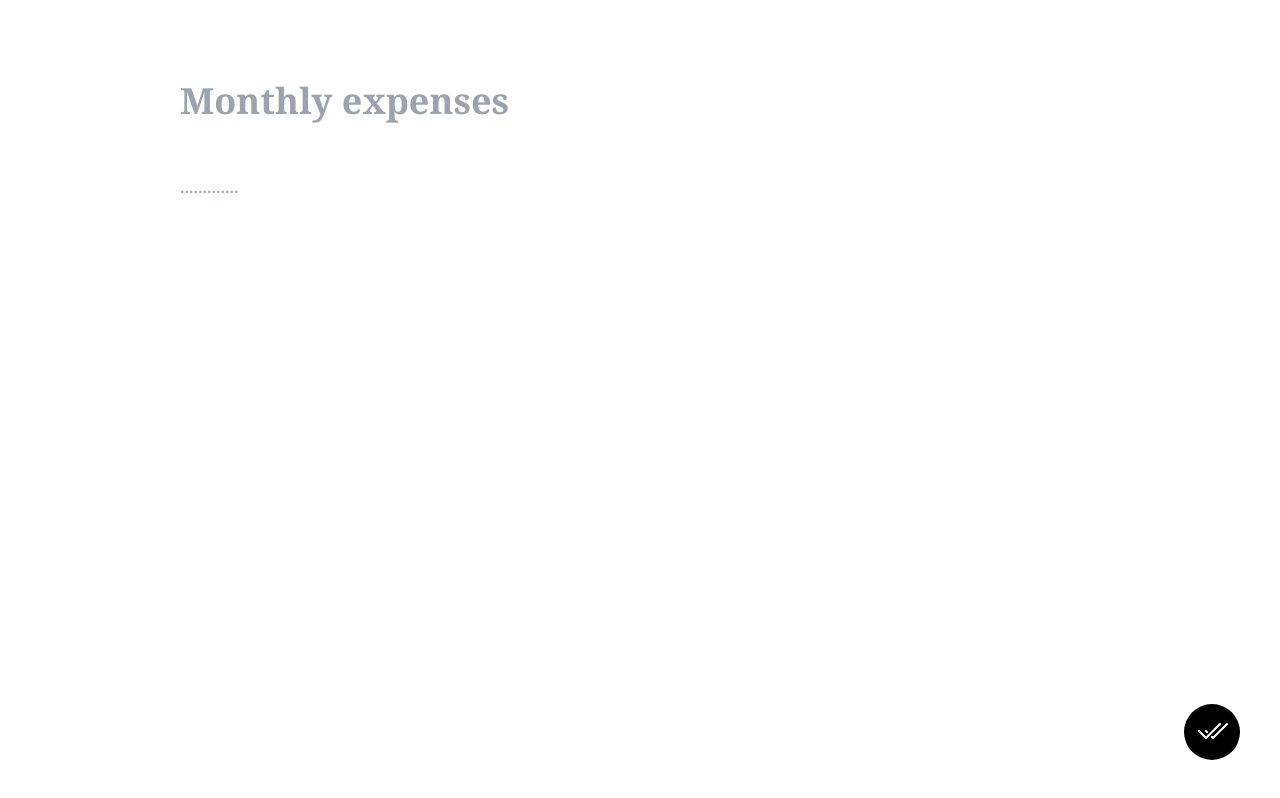
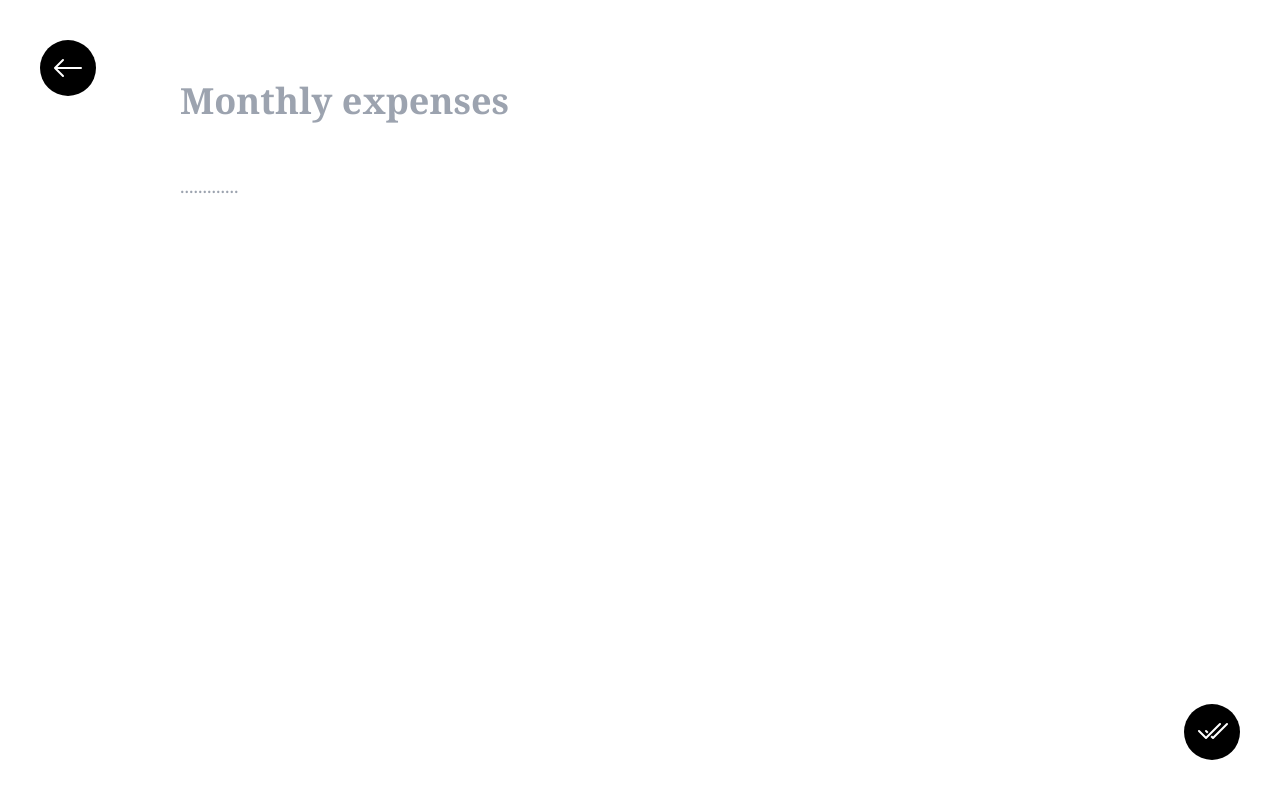
Before and after one commit to ikhsanmuhamad22/personal-notes, a React (Vite) app: page /note/new in a window 1280 px wide. Built offline with nearby package versions, Linux system fonts and the light colour scheme.

Commit message:
feat: back button for detail and add note

```diff
--- /dev/null
+++ b/src/components/BackButtonLink.jsx
@@ -0,0 +1,12 @@
+import { Link } from 'react-router-dom';
+import BackButton from './Button/BackButton';
+
+const BackButtonLink = () => {
+  return (
+    <Link className="absolute md:left-10 md:top-10 bottom-10 left-10" to={-1}>
+      <BackButton />
+    </Link>
+  );
+};
+
+export default BackButtonLink;
--- /dev/null
+++ b/src/components/Button/BackButton.jsx
@@ -0,0 +1,21 @@
+const BackButton = () => {
+  return (
+    <div className="bg-black p-3 rounded-full w-fit">
+      <svg
+        xmlns="http://www.w3.org/2000/svg"
+        width="32"
+        height="32"
+        fill="white"
+        className="bi bi-arrow-left"
+        viewBox="0 0 16 16"
+      >
+        <path
+          fillRule="evenodd"
+          d="M15 8a.5.5 0 0 0-.5-.5H2.707l3.147-3.146a.5.5 0 1 0-.708-.708l-4 4a.5.5 0 0 0 0 .708l4 4a.5.5 0 0 0 .708-.708L2.707 8.5H14.5A.5.5 0 0 0 15 8"
+        />
+      </svg>
+    </div>
+  );
+};
+
+export default BackButton;
--- a/src/pages/AddNotePage.jsx
+++ b/src/pages/AddNotePage.jsx
@@ -1,10 +1,14 @@
+import BackButtonLink from '../components/BackButtonLink';
 import Form from '../components/Form';
 
 const AddNotePage = () => {
   return (
-    <main className="m-4 lg:m-10">
-      <Form />
-    </main>
+    <>
+      <BackButtonLink />
+      <main className="m-4 lg:m-10">
+        <Form />
+      </main>
+    </>
   );
 };
 
--- a/src/pages/DetailNotePage.jsx
+++ b/src/pages/DetailNotePage.jsx
@@ -8,6 +8,7 @@ import {
 } from '../utils/data';
 import ArchiveButton from '../components/Button/ArchiveButton';
 import DeleteButton from '../components/Button/DeleteButton';
+import BackButtonLink from '../components/BackButtonLink';
 
 const DetailNotePage = () => {
   const navigate = useNavigate();
@@ -31,6 +32,7 @@ const DetailNotePage = () => {
 
   return (
     <section className="static">
+      <BackButtonLink />
       <main className="m-3 lg:m-10">
         <div className="py-4 lg:py-7">
           <h1 className="text-3xl lg:text-4xl ">{note.title}</h1>
```
